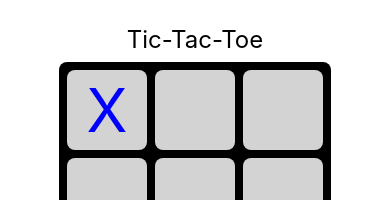
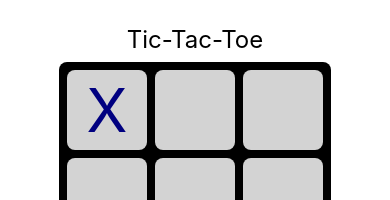
Before and after one commit to code-chronicles-code/rn-tic-tac-toe, a React Native app: screen / in a window 390 px wide. Both pictures are taken after a click on the element 107 px from the left and 336 px from the top of the page. Shown: the part 227-427 px from the top of the page. Built offline with nearby package versions, Linux system fonts and the light colour scheme.

Commit message:
Separate components for X and O

```diff
--- a/Cell.js
+++ b/Cell.js
@@ -1,11 +1,33 @@
 import { StyleSheet, Text, TouchableOpacity, View } from 'react-native';
+
+function X() {
+  return <Text style={[styles.text, { color: 'navy' }]}>X</Text>;
+}
+
+function O() {
+  return <Text style={[styles.text, { color: 'crimson' }]}>O</Text>;
+}
 
 export default function Cell({ cellValue, onPress }) {
   const Container = onPress != null ? TouchableOpacity : View;
 
+  const symbol = (() => {
+    switch (cellValue) {
+      case 'X':
+        return <X />;
+      case 'O':
+        return <O />;
+      case null:
+        return null;
+    }
+
+    console.error('Unexpected cell value!');
+    return null;
+  })();
+
   return (
     <Container style={styles.container} onPress={onPress}>
-      {cellValue != null && <Text style={styles.text}>{cellValue}</Text>}
+      {symbol}
     </Container>
   );
 }
@@ -20,7 +42,6 @@ const styles = StyleSheet.create({
     justifyContent: 'center',
   },
   text: {
-    color: 'blue',
     fontSize: 60,
   },
 });
```
